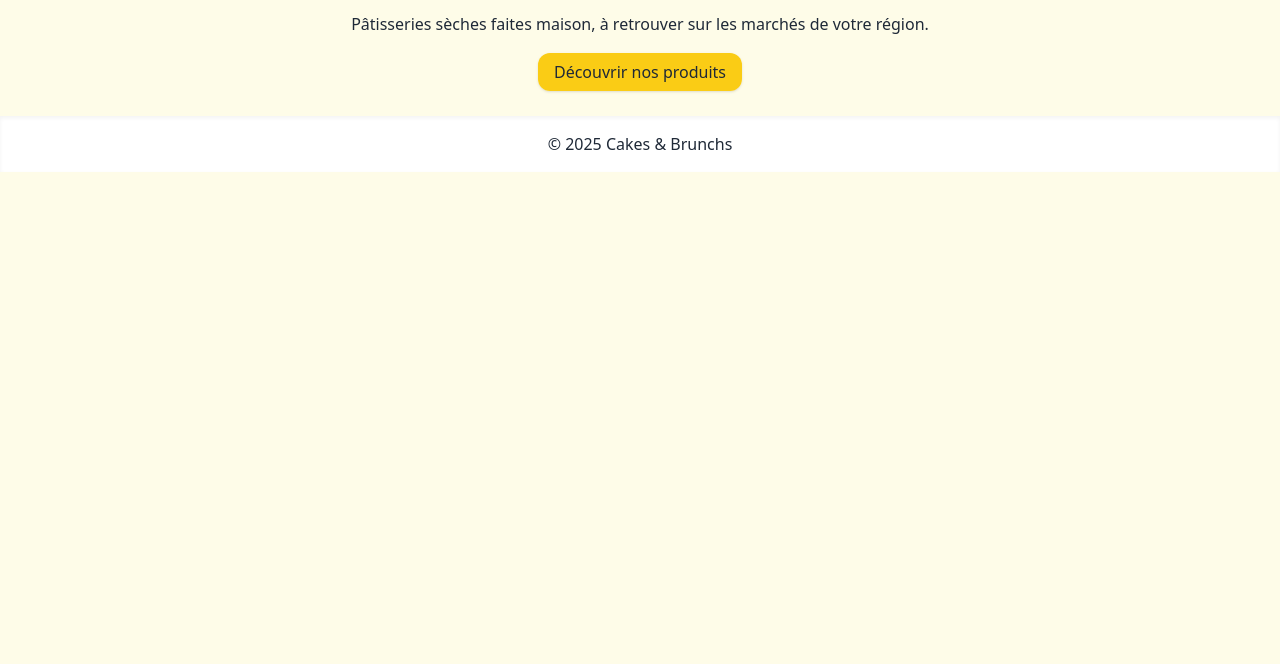
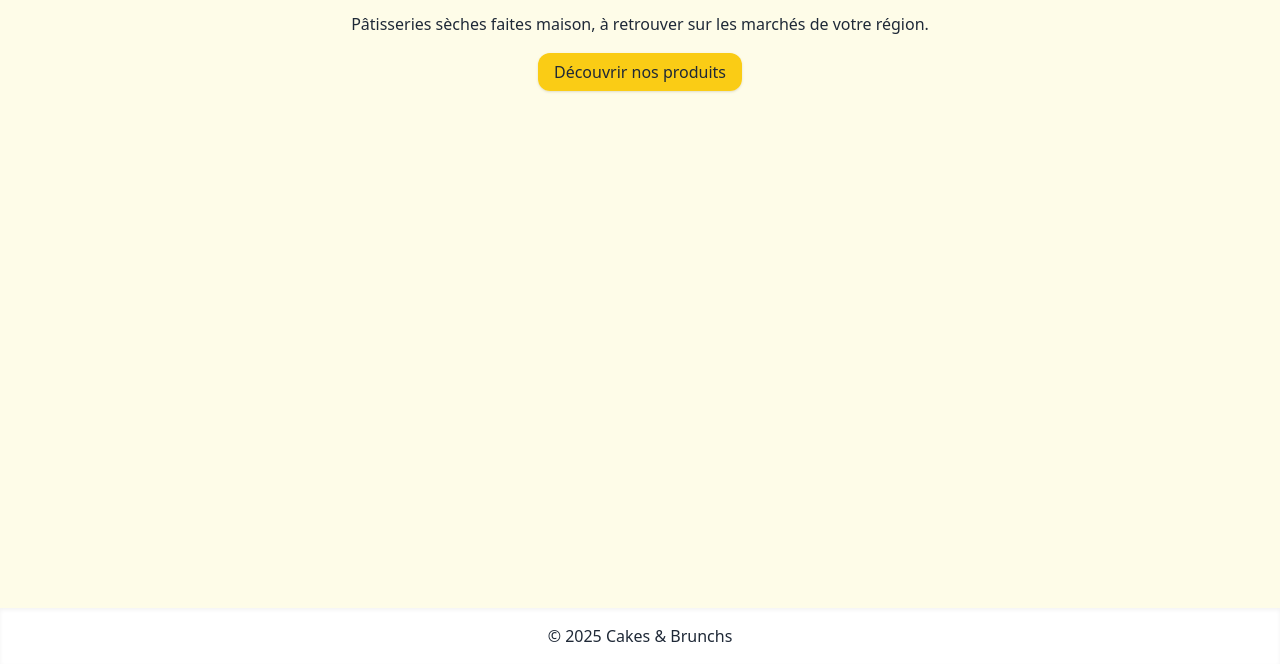
Before and after one commit to PaPerso/BNC-website, a plain HTML site: page index.html in a window 1280 px wide. Shown: the part 136-800 px from the top of the page. Drawn offline with nearby package versions, Linux system fonts and the light colour scheme.

Commit message:
Adding CSS

```diff
--- /dev/null
+++ b/assets/css/style.css
@@ -0,0 +1,9 @@
+body {
+    min-height: 100vh;
+    display: flex;
+    flex-direction: column;
+}
+
+main {
+    flex: 1;
+}
--- a/index.html
+++ b/index.html
@@ -6,6 +6,7 @@
     <title>Commande</title>
     <script src="https://cdn.tailwindcss.com"></script>
     <script src="/BNC-website/assets/js/variables.js"></script>
+    <link rel="stylesheet" href="assets/css/style.css">
 </head>
 <body class="bg-yellow-50 text-gray-800">
     <header class="p-4 bg-white shadow-md flex justify-between items-center">
```
Also changed, not shown: pages/commande.html (+1 -0 lines), pages/contact.html (+1 -0 lines), pages/localisation.html (+1 -0 lines), pages/produits.html (+1 -0 lines).
